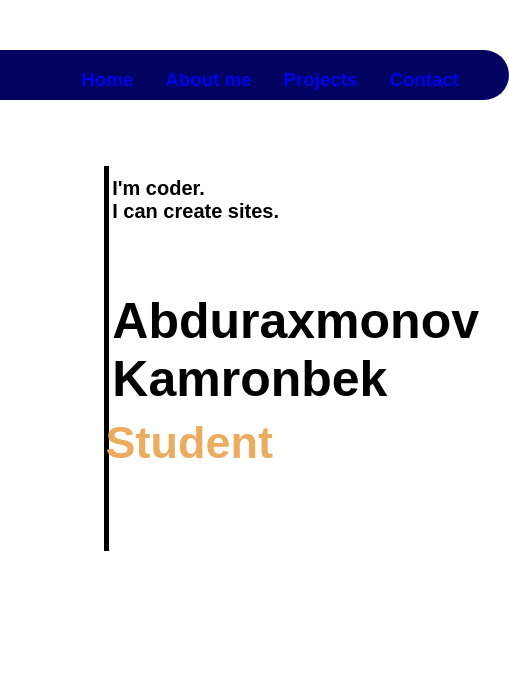
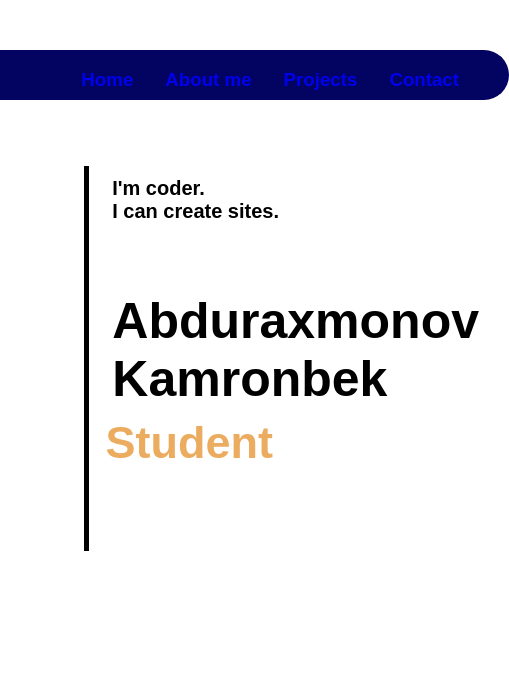
Before and after one commit to zbeszbes12-cell/my-site, a plain HTML site: page index.html in a window 1280 px wide. Shown: the top 673 px of the page, 771-1280 px from the left. Drawn offline with Linux system fonts and the light colour scheme.

Commit message:
Refactor CSS styles for layout and design

```diff
--- a/style.css
+++ b/style.css
@@ -26,7 +26,7 @@ a{
 .chiziq{
     position: absolute;
     top: 150px;
-    right: 400px;
+    right: 420px;
     width:5px;
     height:385px;
     background-color: black;
```
